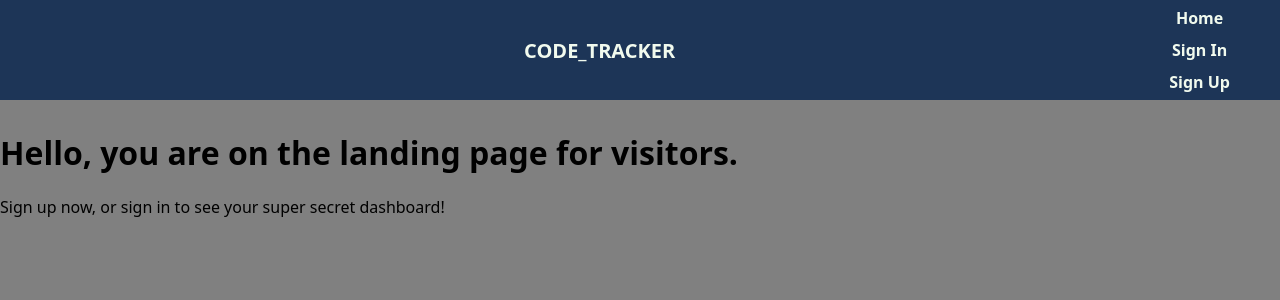
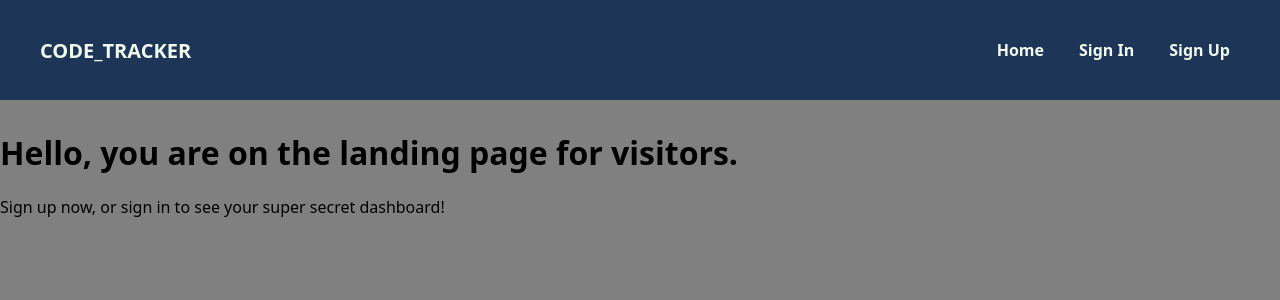
Before and after one commit to JuicetenG/project-3-frontend, a React (Vite) app: page / in a window 1280 px wide. Shown: the top 300 px of the page. Built offline with nearby package versions, Linux system fonts and the light colour scheme; no server answers.

Commit message:
navbar css changes

```diff
--- a/src/components/NavBar/NavBar.css
+++ b/src/components/NavBar/NavBar.css
@@ -20,12 +20,6 @@ font-size: 18px;
 flex: 1;
 }
 
-.nav-center {
-flex: 1;
-display: flex;
-justify-content: center;
-}
-
 .nav-title {
 font-size: 20px;
 font-weight: bold;
@@ -34,10 +28,20 @@ text-transform: uppercase;
 }
 
 .nav-right {
+flex: 1;
 display: flex;
+justify-content: flex-end;
+gap: 15px;
+}
+
+.nav-right.signed-in {
 flex-direction: column;
 align-items: flex-end;
-flex: 1;
+}
+
+.nav-right.not-signed-in {
+flex-direction: row;
+align-items: center;
 }
 
 .nav-dashboard {
@@ -70,8 +74,6 @@ color: #e63946;
 }
 
 .nav-right a {
-display: flex;
-flex-direction: row;
 text-decoration: none;
 font-weight: bold;
 color: #f1faee;
@@ -81,13 +83,21 @@ transition: color 0.3s ease-in-out;
 }
 
 .nav-right a:hover {
-    color: #e63946;
+color: #e63946;
 }
 
 .nav-left, .nav-right {
     flex: none;
 }
 
-.nav-right {
+.nav-right.signed-in {
     align-items: center;
 }
+
+.nav-title {
+    margin-bottom: 10px;
+}
+
+.nav-right.not-signed-in {
+    justify-content: center;
+}
--- a/src/components/NavBar/NavBar.jsx
+++ b/src/components/NavBar/NavBar.jsx
@@ -25,31 +25,26 @@ const NavBar = () => {
   return (
     <nav className="navbar">
       <div className="nav-container">
-        {/* Left Section - Greeting */}
-        {user && (
+        {/* Left Section - CODE_tracker */}
         <div className="nav-left">
-            <span className="nav-greeting">Hello, {user.username}</span>
-          </div>
-        )}
-
-        {/* Center Section - App Name */}
-        <div className="nav-center">
           <span className="nav-title">CODE_tracker</span>
         </div>
 
-        {/* Right Section - Dashboard & Sign Out */}
+        {/* Right Section - Dashboard & Sign Out OR Home, Sign In, Sign Up */}
+        <div className={`nav-right ${user ? "signed-in" : "not-signed-in"}`}>
           {user ? (
-          <div className="nav-right">
+            <>
               <Link to="/" className="nav-dashboard">Dashboard</Link>
               <button className="nav-signout" onClick={handleSignOut}>Sign Out</button>
-          </div>
+            </>
           ) : (
-          <div className="nav-right">
+            <>
               <Link to="/">Home</Link>
               <Link to="/sign-in">Sign In</Link>
               <Link to="/sign-up">Sign Up</Link>
+            </>
+          )}
         </div>
-        )}
       </div>
     </nav>
   );
```
Lines whose indentation alone changed are shown as unchanged.
